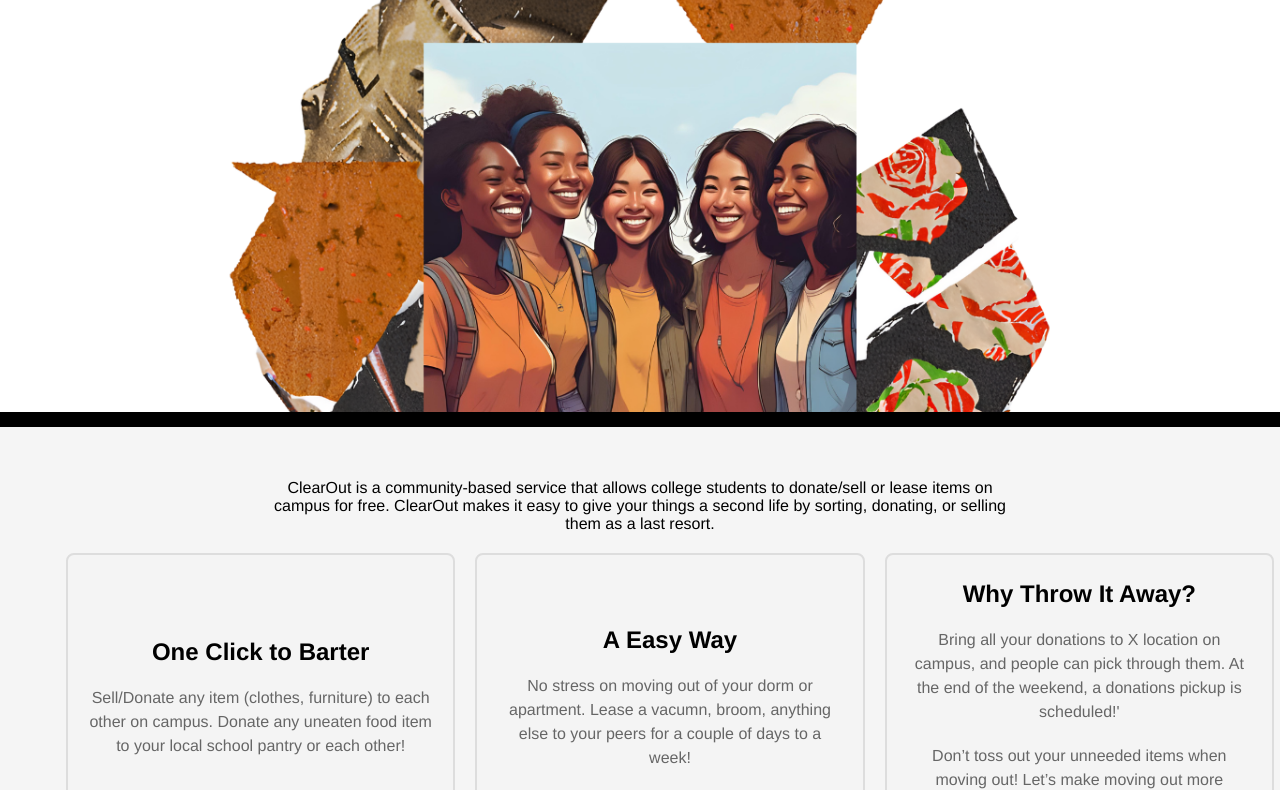
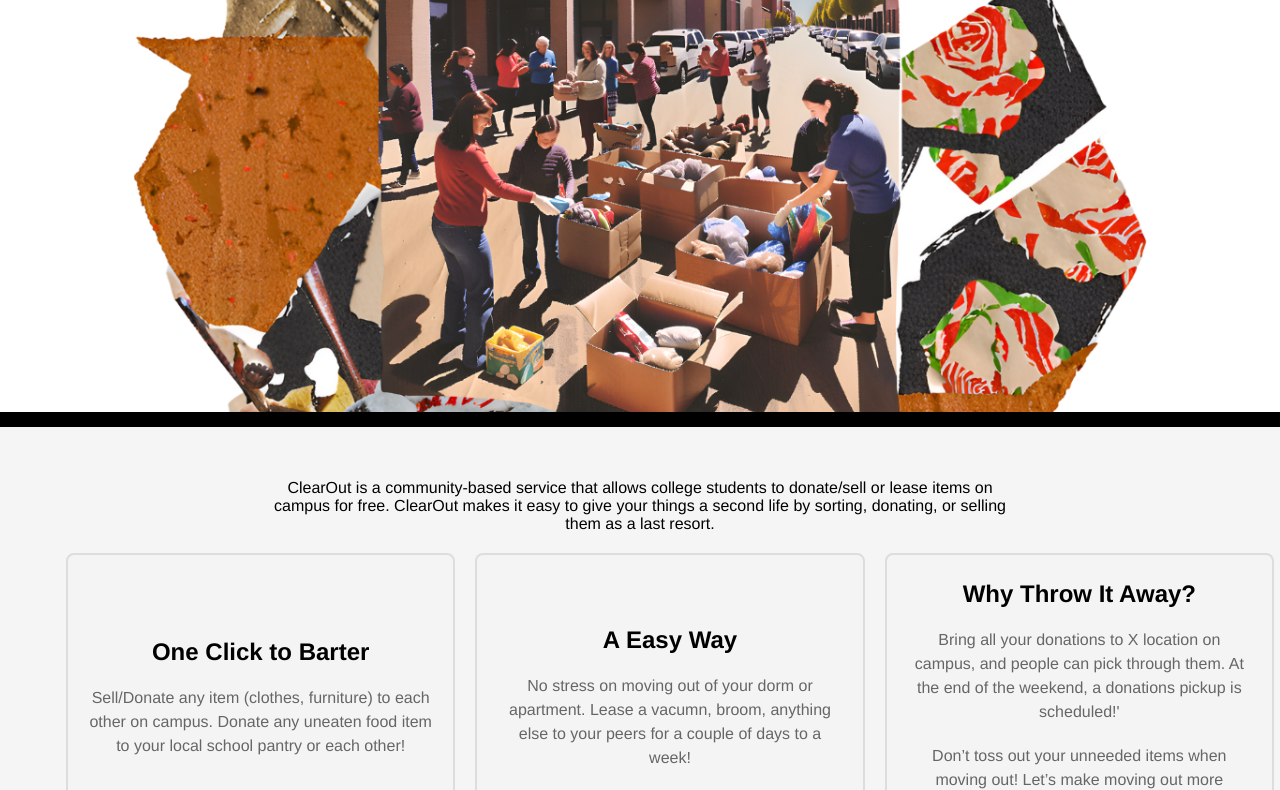
Before and after one commit to ZaniahG/ClearOut, a plain HTML site: page index.html in a window 1280 px wide. Shown: the part 155-945 px from the top of the page. Drawn offline with Linux system fonts and the light colour scheme.

Commit message:
Update ClearOut 1.32

```diff
--- a/clearout.css
+++ b/clearout.css
@@ -66,13 +66,14 @@ body::after {
 
     }
 div.servheader {
-    background-image: url('assets/collegestudents.png') !important;
+    background-image: url('assets/ClearOut Pic 2.png') !important;
     width: 100%;
     height: 500px;
     margin-top: -65px;
     margin-bottom: -40px;
     background-size: cover;
     background-repeat: no-repeat;
+    background-position: center center;
 }
 img{
         position: absolute;
```
